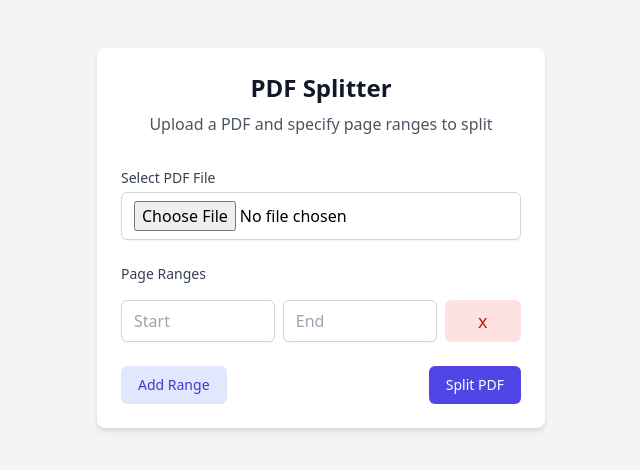
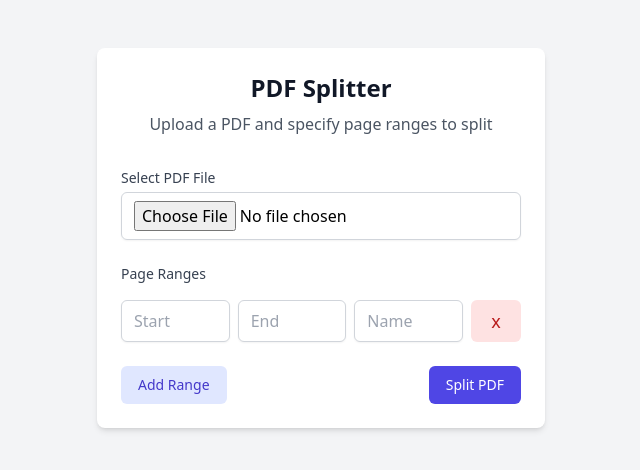
Before and after one commit to Abderahmanvt7/pdf-splitter-app, a Flask app: page / in a window 1280 px wide. Shown: the top 470 px of the page, without its empty margins (319-959 px from the left). Run offline with Flask 3, Linux system fonts and the light colour scheme; some libraries are stand-ins or nearby versions.

Commit message:
Add another input for file name

```diff
--- a/app.py
+++ b/app.py
@@ -19,7 +19,7 @@ def split_pdf(input_path, ranges):
     reader = PdfReader(input_path)
     base_name = os.path.splitext(os.path.basename(input_path))[0]
 
-    for start, end in ranges:
+    for start, end, file_name in ranges:
         # Adjust for 0-based indexing
         start_idx = start - 1
         end_idx = min(end, len(reader.pages))
@@ -36,7 +36,7 @@ def split_pdf(input_path, ranges):
         writer.write(output_buffer)
         output_buffer.seek(0)
 
-        filename = f"{base_name}_pages_{start}-{end}.pdf"
+        filename = f"{file_name}.pdf" if file_name else f"{base_name}_pages_{start}-{end}.pdf"
         output_files.append((filename, output_buffer))
 
     return output_files
@@ -59,15 +59,17 @@ def split():
 
     # Parse ranges from form data
     ranges_str = request.form.get('ranges', '')
+
     try:
         # Convert ranges string to list of tuples
         ranges = []
         for range_str in ranges_str.split(','):
             if range_str.strip():
-                start, end = map(int, range_str.strip().split('-'))
-                ranges.append((start, end))
+                start, end, file_name = range_str.strip().split('-')
+                ranges.append((int(start), int(end), file_name))
     except ValueError:
         return jsonify({'error': 'Invalid range format'}), 400
+
 
     if not ranges:
         return jsonify({'error': 'No ranges specified'}), 400
--- a/static/js/main.js
+++ b/static/js/main.js
@@ -17,20 +17,29 @@ document.getElementById("addRange").addEventListener("click", () => {
   const newRange = document.createElement("div");
   newRange.className = "range-input flex space-x-2";
   newRange.innerHTML = `
-            <input type="number"
-                   placeholder="Start"
-                   min="1"
-                   class="start-page w-1/3 px-3 py-2 border border-gray-300 rounded-md shadow-sm focus:outline-none focus:ring-indigo-500 focus:border-indigo-500"
-                   required>
-            <input type="number"
-                   placeholder="End"
-                   min="1"
-                   class="end-page w-1/3 px-3 py-2 border border-gray-300 rounded-md shadow-sm focus:outline-none focus:ring-indigo-500 focus:border-indigo-500"
-                   required>
-            <button type="button"
-                    class="remove-range w-1/3 px-3 py-2 border border-transparent text-sm font-medium rounded-md text-red-700 bg-red-100 hover:bg-red-200 focus:outline-none focus:ring-2 focus:ring-offset-2 focus:ring-red-500"
-                    onclick="removeRange(this)">
-                Remove
+            <input
+              type="number"
+              placeholder="Start"
+              min="1"
+              class="start-page w-2/5 px-3 py-2 border border-gray-300 rounded-md shadow-sm focus:outline-none focus:ring-indigo-500 focus:border-indigo-500"
+              required />
+            <input
+              type="number"
+              placeholder="End"
+              min="1"
+              class="end-page w-2/5 px-3 py-2 border border-gray-300 rounded-md shadow-sm focus:outline-none focus:ring-indigo-500 focus:border-indigo-500"
+              required />
+            <input
+              type="text"
+              placeholder="Name"
+              min="1"
+              class="file-name w-2/5 px-3 py-2 border border-gray-300 rounded-md shadow-sm focus:outline-none focus:ring-indigo-500 focus:border-indigo-500"
+               />
+            <button
+              type="button"
+              class="remove-range w-1/5 border border-transparent text-lg font-medium rounded-md text-red-700 bg-red-100 hover:bg-red-200 focus:outline-none focus:ring-2 focus:ring-offset-2 focus:ring-red-500"
+              onclick="removeRange(this)">
+              x
             </button>
         `;
   container.appendChild(newRange);
@@ -49,8 +58,9 @@ document.getElementById("splitForm").addEventListener("submit", async (e) => {
   document.querySelectorAll(".range-input").forEach((range) => {
     const start = range.querySelector(".start-page").value;
     const end = range.querySelector(".end-page").value;
+    const fileName = range.querySelector(".file-name").value;
     if (start && end) {
-      ranges.push(`${start}-${end}`);
+      ranges.push(`${start}-${end}-${fileName}`);
     }
   });
 
--- a/templates/index.html
+++ b/templates/index.html
@@ -46,6 +46,11 @@
               min="1"
               class="end-page w-2/5 px-3 py-2 border border-gray-300 rounded-md shadow-sm focus:outline-none focus:ring-indigo-500 focus:border-indigo-500"
               required />
+            <input
+              type="text"
+              placeholder="Name"
+              min="1"
+              class="file-name w-2/5 px-3 py-2 border border-gray-300 rounded-md shadow-sm focus:outline-none focus:ring-indigo-500 focus:border-indigo-500" />
             <button
               type="button"
               class="remove-range w-1/5 border border-transparent text-lg font-medium rounded-md text-red-700 bg-red-100 hover:bg-red-200 focus:outline-none focus:ring-2 focus:ring-offset-2 focus:ring-red-500"
```
